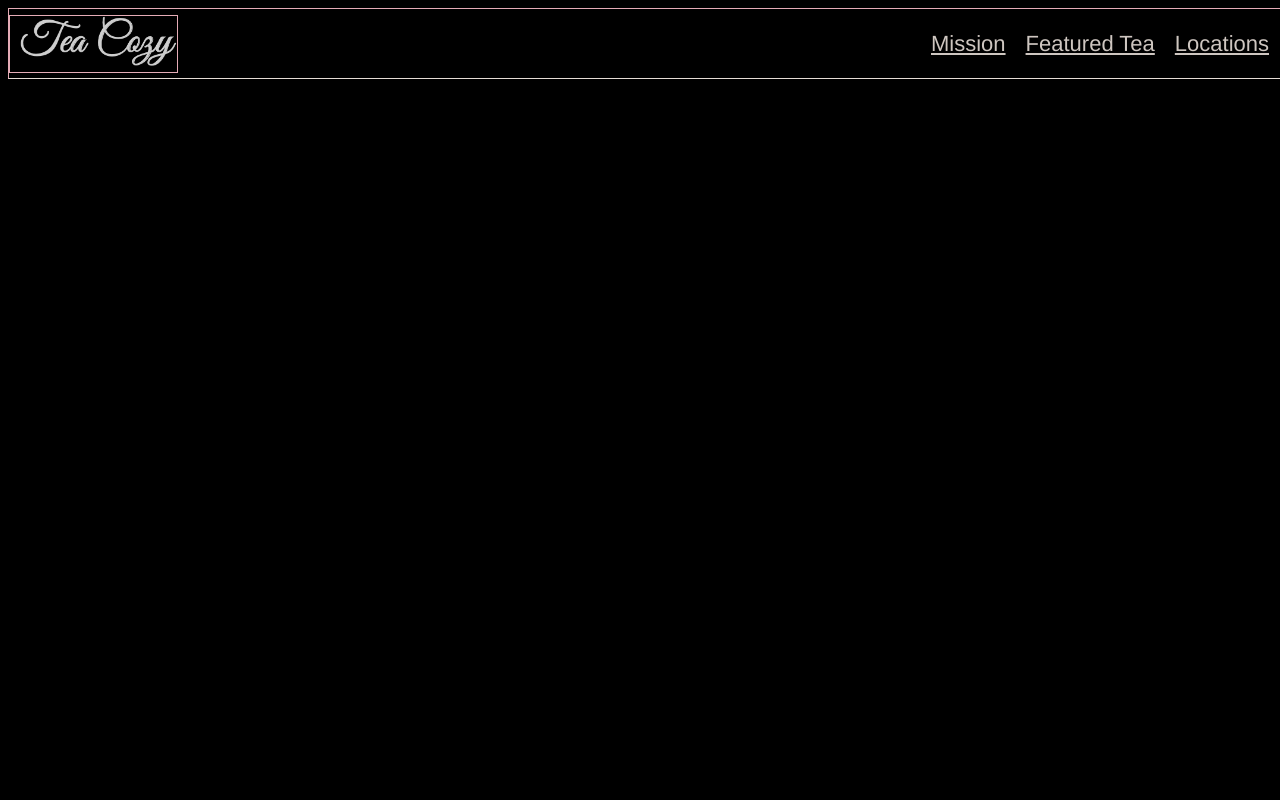
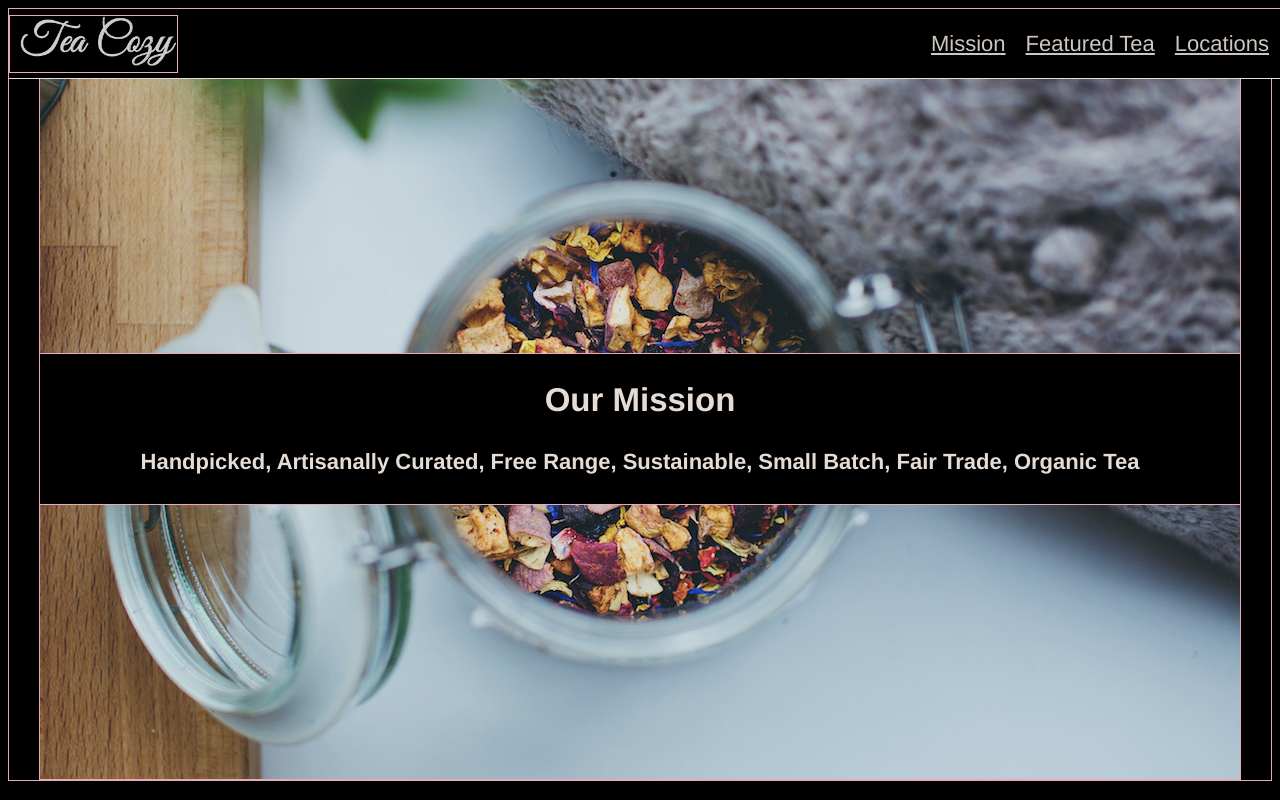
Before and after one commit to EizeHofstra/Tea_Cozy, a plain HTML site: page index.html in a window 1280 px wide. Drawn offline with Linux system fonts and the light colour scheme.

Commit message:
Complete Our Mission with margin top

```diff
--- a/index.html
+++ b/index.html
@@ -16,5 +16,13 @@
         <span><a href="#">Locations</a></span>
       </nav>
     </div>
+    <div class="main">
+      <div class="mission">
+        <div class="missiontext">
+          <h2>Our Mission</h2>
+          <h4>Handpicked, Artisanally Curated, Free Range, Sustainable, Small Batch, Fair Trade, Organic Tea</h4>
+        </div>
+      </div>
+    </div>
   </body>
 </html>
--- a/resources/css/style.css
+++ b/resources/css/style.css
@@ -22,6 +22,7 @@ body {
   align-items: center;
   height: 69px;
   width: 100%;
+  background-color: black;
 }
 
 .header a {
@@ -48,3 +49,28 @@ nav span {
   height: 50px;
   opacity: 0.9;
 }
+
+/*Main*/
+.main {
+  display: flex;
+  justify-content: center;
+}
+
+/*Mission*/
+.mission {
+  display: flex;
+  background-image: url("../images/img-mission-background.jpg");
+  background-repeat: no-repeat;
+  background-position: center, center;
+  height: 700px;
+  width: 1200px;
+  align-items: center;
+  flex-direction: column;
+  justify-content: center;
+  margin-top: 69px;
+}
+
+.missiontext {
+  background-color: black;
+  width: 1200px;
+}
```
